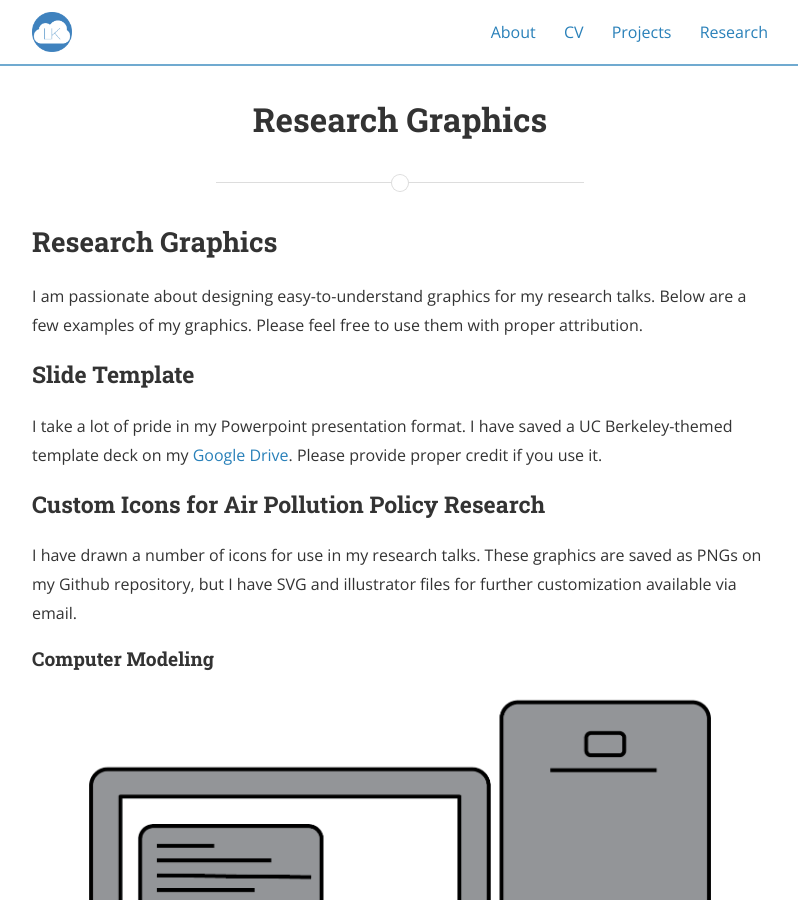
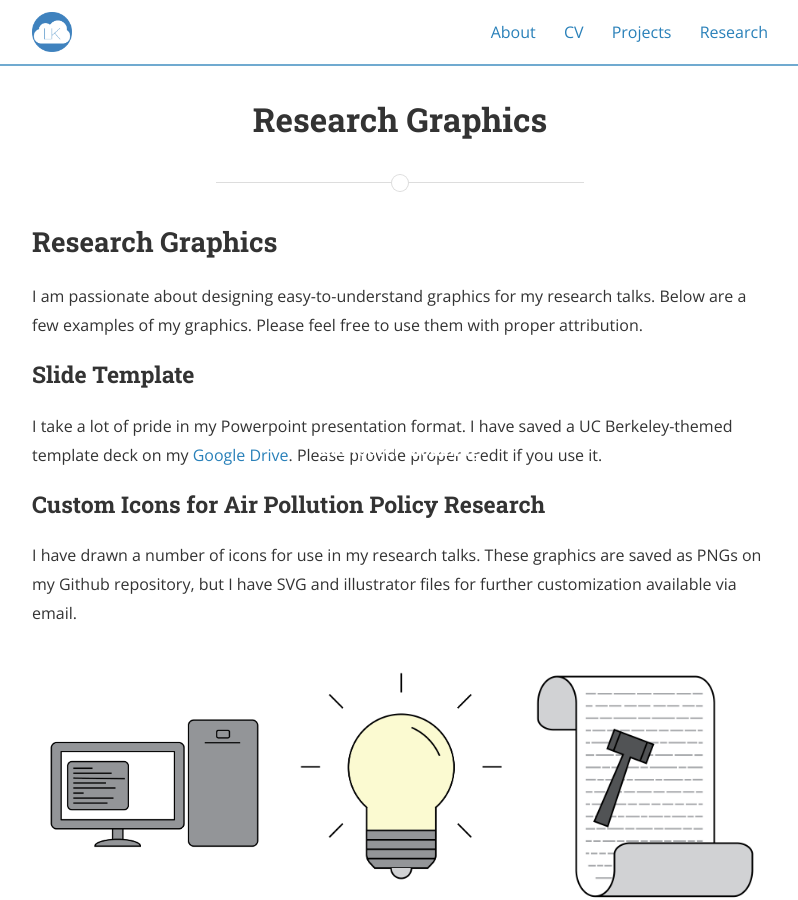
Before and after one commit to lkoolik/lkoolik.github.io, a Jekyll site: the page built from projects/research_graphics.md, in a window 1280 px wide and 900 px high. Shown: the whole window, without its empty margins (240-1038 px from the left). Built offline with Jekyll 4.4.1, drawn with Linux system fonts in a browser that asks for light colours; nearby versions of some CDN libraries.

Commit message:
Update research_graphics.md

```diff
--- a/projects/research_graphics.md
+++ b/projects/research_graphics.md
@@ -18,16 +18,14 @@
 
 I have drawn a number of icons for use in my research talks. These graphics are saved as PNGs on my Github repository, but I have SVG and illustrator files for further customization available via email.
 
-#### Computer Modeling
-<a href="{{ site.baseurl }}/assets/research_graphics/computer_model-01.png">
-  <img src="{{ site.baseurl }}/assets/research_graphics/computer_model-01.png" alt="computer model" width="25"/>
-</a>
-
 <table style="border: none; width: 100%; height: 100%; table-layout: fixed;">
   <tr>
     <td style="border: none; text-align: center;">
       <a href="{{ site.baseurl }}/assets/research_graphics/computer_model-01.png">
         <img src="{{ site.baseurl }}/assets/research_graphics/computer_model-01.png" alt="Computer Modeling" width="25"/>
+        <div style="position: absolute; top: 50%; left: 50%; transform: translate(-50%, -50%); color: white; font-size: 16px; font-weight: bold;">
+          Computer Modeling
+        </div>
       </a>
     </td>
     <td style="border: none; text-align: center;">
@@ -37,14 +35,14 @@
     </td>
     <td style="border: none; text-align: center;">
       <a href="{{ site.baseurl }}/assets/research_graphics/policy-01.png">
-        <img src="{{ site.baseurl }}/assets/research_graphics/policy-01.png" alt="Policy" width="25"/>
+        <img src="{{ site.baseurl }}/assets/research_graphics/policy-01.png" alt="Policy" width="20"/>
       </a>
     </td>
   </tr>
   <tr>
     <td style="border: none; text-align: center;">
       <a href="{{ site.baseurl }}/assets/research_graphics/reference_monitor-01.png">
-        <img src="{{ site.baseurl }}/assets/research_graphics/reference_monitor-01.png" alt="Reference Air Pollution Monitor" width="25"/>
+        <img src="{{ site.baseurl }}/assets/research_graphics/reference_monitor-01.png" alt="Reference Air Pollution Monitor" width="10"/>
       </a>
     </td>
     <td style="border: none; text-align: center;">
@@ -54,7 +52,7 @@
     </td>
     <td style="border: none; text-align: center;">
       <a href="{{ site.baseurl }}/assets/research_graphics/source_w_plume-01.png">
-        <img src="{{ site.baseurl }}/assets/research_graphics/source_w_plume-01.png" alt="Air pollution sources" width="25"/>
+        <img src="{{ site.baseurl }}/assets/research_graphics/source_w_plume-01.png" alt="Air pollution sources" width="30"/>
       </a>
     </td>
   </tr>
@@ -67,11 +65,18 @@
 
 I designed this graphic to show how there are individual layers of the InMAP Source Receptor Matrix (ISRM) for each pollutant.
 
-![Visual representation of the ISRM layers]({{ site.baseurl }}/assets/research_graphics/isrm_layers-01.png "Visual representation of the ISRM layers"){:.profile}
+<a href="{{ site.baseurl }}/assets/research_graphics/isrm_layers-01.png">
+  <img src="{{ site.baseurl }}/assets/research_graphics/isrm_layers-01.png" alt="Visual representation of the ISRM layers" width="50"/>
+</a>
 
 I designed this graphic to illustrate how a fine-scale resolution model like InMAP can be trained by the parameters from a lower-spatial resolution model like CMAQ or WRF-Chem.
 
-![Visual representation of how the ISRM is trained on a larger scale chemical-transport model like CMAQ or WRF]({{ site.baseurl }}/assets/research_graphics/cmaq_to_isrm-fixed-01.png "Visual representation of how the ISRM is trained on a larger scale chemical-transport model like CMAQ or WRF"){:.profile}
+<a href="{{ site.baseurl }}/assets/research_graphics/cmaq_to_isrm-fixed-01.png">
+  <img src="{{ site.baseurl }}/assets/research_graphics/cmaq_to_isrm-fixed-01.png" alt="Visual representation of how the ISRM is trained on a larger scale chemical-transport model like CMAQ or WRF" width="50"/>
+</a>
 
 I generated this map in Python to help show the irregular grid over the [California ISRM](https://zenodo.org/records/7548607).
-![Example California ISRM grid]({{ site.baseurl }}/assets/research_graphics/example_isrm_grid-01.png "Example California ISRM grid"){:.profile}
+
+<a href="{{ site.baseurl }}/assets/research_graphics/example_isrm_grid-01.png">
+  <img src="{{ site.baseurl }}/assets/research_graphics/example_isrm_grid-01.png" alt="Example California ISRM grid" width="50"/>
+</a>
```
